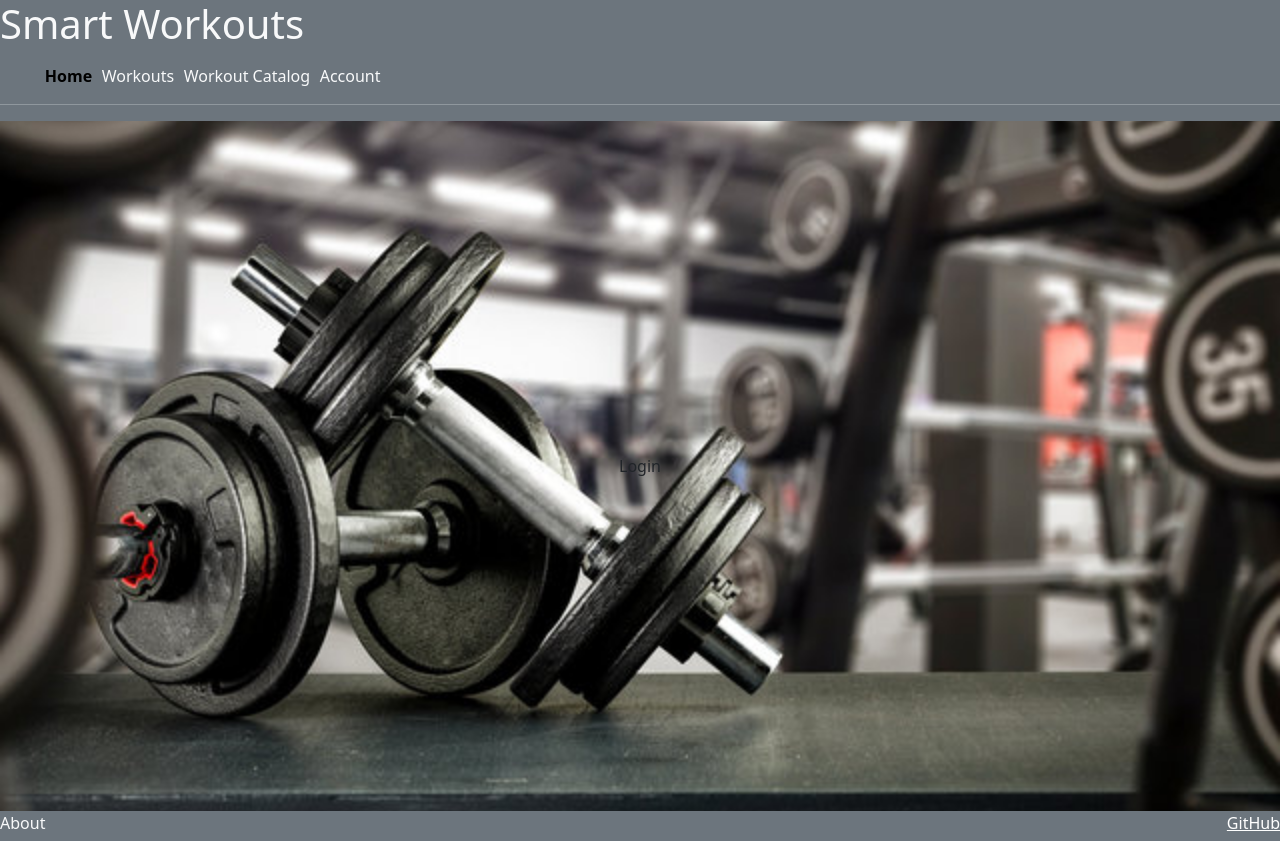
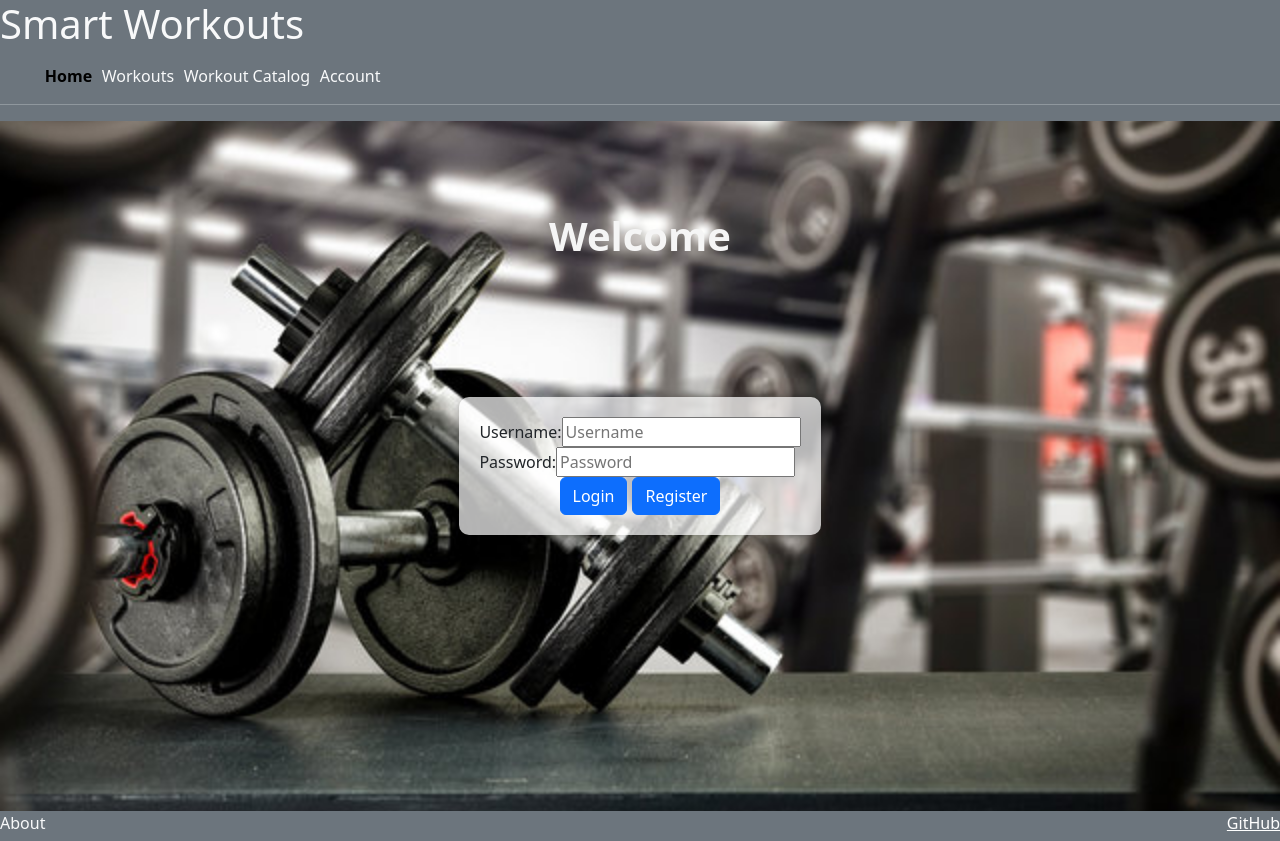
Before and after one commit to Spitfyre4/startup, a React (Vite) app: page / in a window 1280 px wide. Built offline with nearby package versions, Linux system fonts and the light colour scheme.

Commit message:
login page mostly functional

```diff
--- a/src/login/login.jsx
+++ b/src/login/login.jsx
@@ -1,5 +1,98 @@
-import React from 'react';
+import React, { useState } from 'react';
+// import { useHistory } from 'react-router-dom';
+
 
 export function Login() {
-  return <main className="index-background">Login</main>;
+  const [username, setUsername] = useState("");
+  const [password, setPassword] = useState("");
+  // const history = useHistory();
+
+  async function loginUser() {
+    const user = { username, password };
+
+    try {
+      console.log("going in login try block");
+
+      const response = await fetch('/api/verify', {
+        method: 'POST',
+        headers: { 'content-type': 'application/json' },
+        body: JSON.stringify(user)
+      });
+
+      console.log("Received response from /api/verify:", response);
+
+      const responseData = await response.json();
+      console.log("Response data:", responseData);
+
+      console.log("outside try block");
+
+      if (responseData.exists) {
+        console.log("User verification successful.");
+        localStorage.setItem("username", username);
+        localStorage.setItem("password", password);
+
+        // window.location.href = "user_workouts.html";
+        // history.push("/workouts");
+      } else{
+        console.log("User verification failed.");
+        // window.location.href = "index.html";
+        // history.push("/");
+      }
+
+    } catch (error) {
+      console.error('Error logging in:', error);
+    }
+  }
+
+  async function register() {
+    console.log("in register");
+    const user = { username, password };
+
+    try {
+      const response = await fetch('/api/user', {
+        method: 'POST',
+        headers: {'content-type': 'application/json'},
+        body: JSON.stringify(user)
+      });
+
+      console.log("Received response from /api/user:", response);
+
+      const responseData = await response.json();
+      console.log("Response data:", responseData);
+
+      console.log("outside try block");
+
+      if (responseData.added) {
+        localStorage.setItem("username", username);
+        localStorage.setItem("password", password);
+        console.log("inside");
+
+        window.location.href = "user_workouts.html";
+      } else {
+        console.log("inside");
+        window.location.href = "index.html";
+        console.error('Failed to create user:', response.statusText);
+      }
+    } catch (error) {
+      console.error('Error creating user:', error);
+    }
+  }
+
+
+  return (
+    <main className="index-background">
+      <h1 style={{ color: "whitesmoke", fontWeight: "bold", height: "500px" }}>Welcome</h1>
+      <div className="translucent-box">
+        <label htmlFor="username">Username:</label>
+        <input type="text" id="username" placeholder="Username" value={username} onChange={(e) => setUsername(e.target.value)} />
+        <br />
+        <label htmlFor="password">Password:</label>
+        <input type="password" id="password" placeholder="Password" value={password} onChange={(e) => setPassword(e.target.value)} />
+        <div style={{ display: "flex", justifyContent: "center" }}>
+          <button type="button" className="btn btn-primary" onClick={loginUser} style={{ marginRight: "5px" }}>Login</button>
+          <button type="button" className="btn btn-primary" onClick={register}>Register</button>
+        </div>
+      </div>
+    </main>
+  )
 }
```
